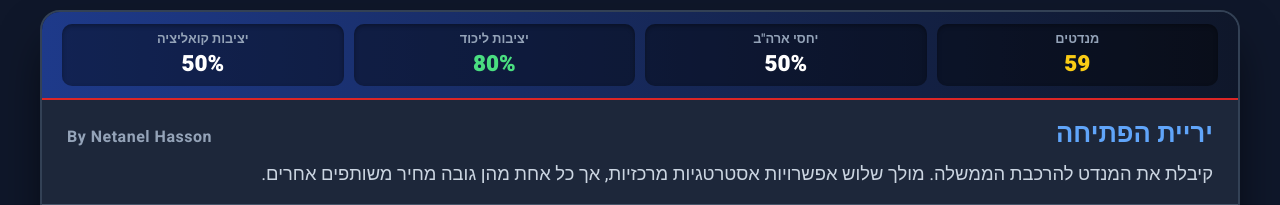
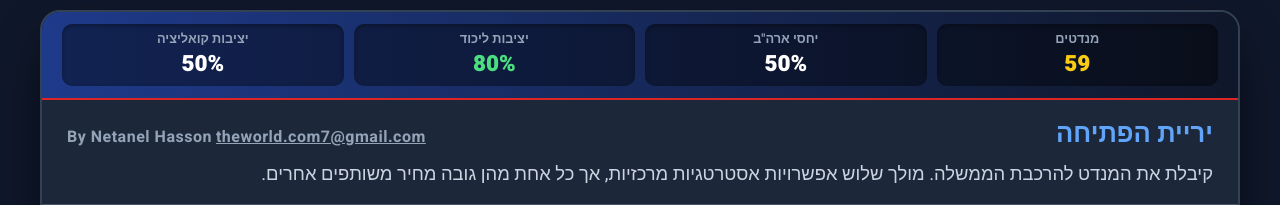
Before and after one commit to dimonaguy/bibi-mivtza-61, a plain HTML site: page index.html in a window 1280 px wide. Shown: the top 205 px of the page. Drawn offline with Linux system fonts and the light colour scheme.

Commit message:
Show contact email beside creator credit

```diff
--- a/index.html
+++ b/index.html
@@ -34,7 +34,10 @@
     <div id="story-bar">
       <div class="title-row">
         <h2 id="node-title">טוען...</h2>
-        <span class="creator-credit" id="creator-credit"></span>
+        <div class="credits-block">
+          <span class="creator-credit" id="creator-credit"></span>
+          <a class="creator-credit contact-email" href="mailto:theworld.com7@gmail.com">theworld.com7@gmail.com</a>
+        </div>
       </div>
       <div id="node-desc"></div>
     </div>
```
